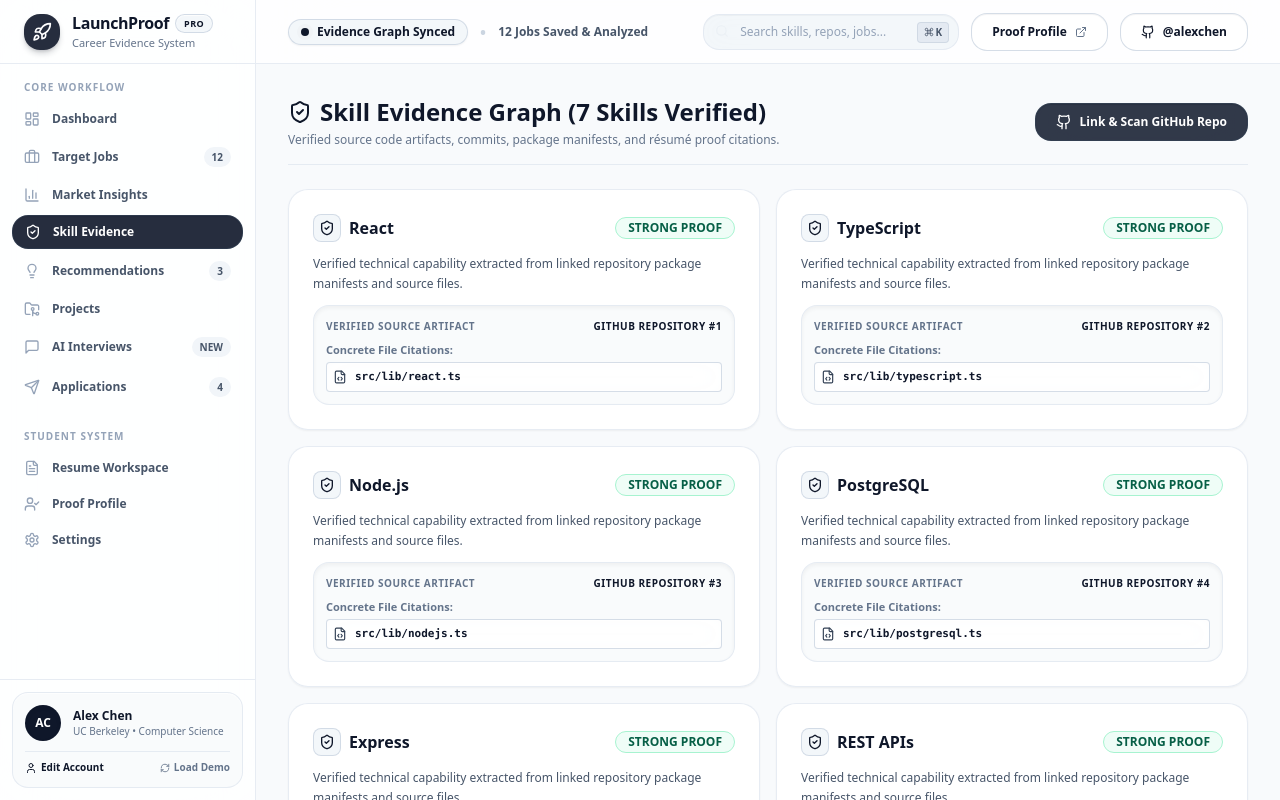
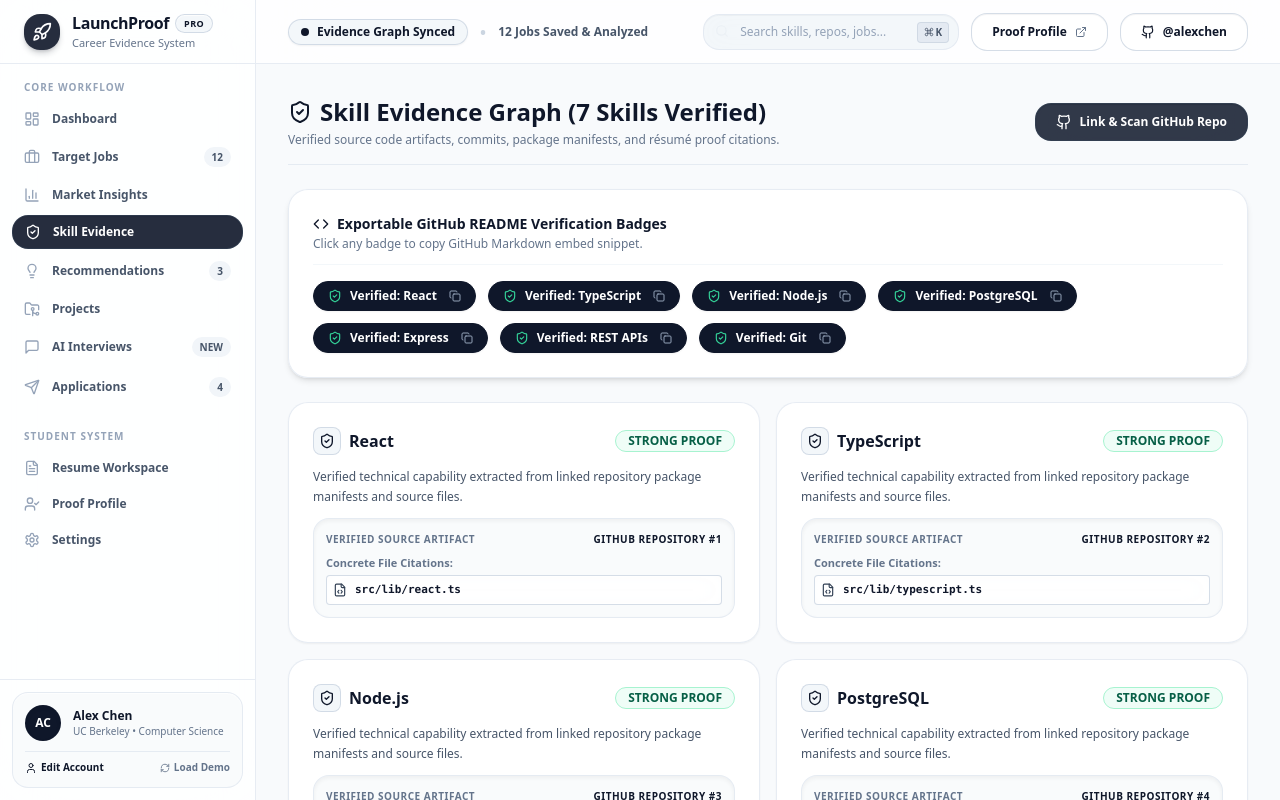
Before and after one commit to Zura16/LaunchProof, a Next.js app: page /evidence in a window 1280 px wide. Shown: the top 800 px of the page. Built offline with nearby package versions, Linux system fonts and the light colour scheme.

Commit message:
feat(badges): add Exportable Skill Verification Badges generator

```diff
--- a/app/(dashboard)/evidence/page.tsx
+++ b/app/(dashboard)/evidence/page.tsx
@@ -3,7 +3,7 @@
 import { useState, useEffect } from 'react'
 import { loadAppState, saveAppState } from '@/lib/store/app-store'
 import { scanGitHubRepository, ScannedRepoResult } from '@/lib/services/github-scanner.service'
-import { ShieldCheck, FileCode, Github, Plus, Sparkles, CheckCircle2, RefreshCw } from 'lucide-react'
+import { ShieldCheck, FileCode, Github, Plus, Sparkles, CheckCircle2, RefreshCw, Copy, Check, Code } from 'lucide-react'
 
 export default function EvidencePage() {
   const [skills, setSkills] = useState<string[]>([])
@@ -11,6 +11,7 @@
   const [isScanning, setIsScanning] = useState(false)
   const [lastScanResult, setLastScanResult] = useState<ScannedRepoResult | null>(null)
   const [showScanModal, setShowScanModal] = useState(false)
+  const [copiedBadgeIndex, setCopiedBadgeIndex] = useState<number | null>(null)
 
   useEffect(() => {
     const state = loadAppState()
@@ -36,6 +37,13 @@
       setShowScanModal(false)
       setRepoUrlInput('')
     }, 700)
+  }
+
+  const handleCopyBadge = (skill: string, index: number) => {
+    const markdown = `[![LaunchProof Verified](https://img.shields.io/badge/LaunchProof_Verified-${encodeURIComponent(skill)}-0f172a?style=for-the-badge&logo=github)](http://localhost:3000/profile)`
+    navigator.clipboard.writeText(markdown)
+    setCopiedBadgeIndex(index)
+    setTimeout(() => setCopiedBadgeIndex(null), 2000)
   }
 
   return (
@@ -115,6 +123,37 @@
         </div>
       )}
 
+      {/* Exportable README Verification Badges Section */}
+      <div className="rounded-2xl border border-slate-200/80 bg-white/90 backdrop-blur-xl p-6 space-y-4 shadow-md">
+        <div className="flex items-center justify-between border-b border-slate-100/80 pb-3">
+          <div>
+            <h3 className="text-sm font-black text-slate-900 flex items-center gap-2">
+              <Code className="h-4 w-4 text-slate-900" />
+              <span>Exportable GitHub README Verification Badges</span>
+            </h3>
+            <p className="text-xs text-slate-500 font-medium mt-0.5">Click any badge to copy GitHub Markdown embed snippet.</p>
+          </div>
+        </div>
+
+        <div className="flex flex-wrap gap-3">
+          {skills.map((skill, idx) => (
+            <button
+              key={skill}
+              onClick={() => handleCopyBadge(skill, idx)}
+              className="inline-flex items-center gap-2 rounded-xl border border-slate-900 bg-slate-900 px-3.5 py-1.5 text-xs font-bold text-white shadow-sm hover:bg-slate-800 transition-all cursor-pointer"
+            >
+              <ShieldCheck className="h-3.5 w-3.5 text-emerald-400" />
+              <span>Verified: {skill}</span>
+              {copiedBadgeIndex === idx ? (
+                <Check className="h-3.5 w-3.5 text-emerald-400 ml-1" />
+              ) : (
+                <Copy className="h-3 w-3 text-slate-400 ml-1" />
+              )}
+            </button>
+          ))}
+        </div>
+      </div>
+
       {/* Skill Cards Grid */}
       <div className="grid grid-cols-1 gap-4 md:grid-cols-2">
         {skills.map((skill, idx) => (
```
